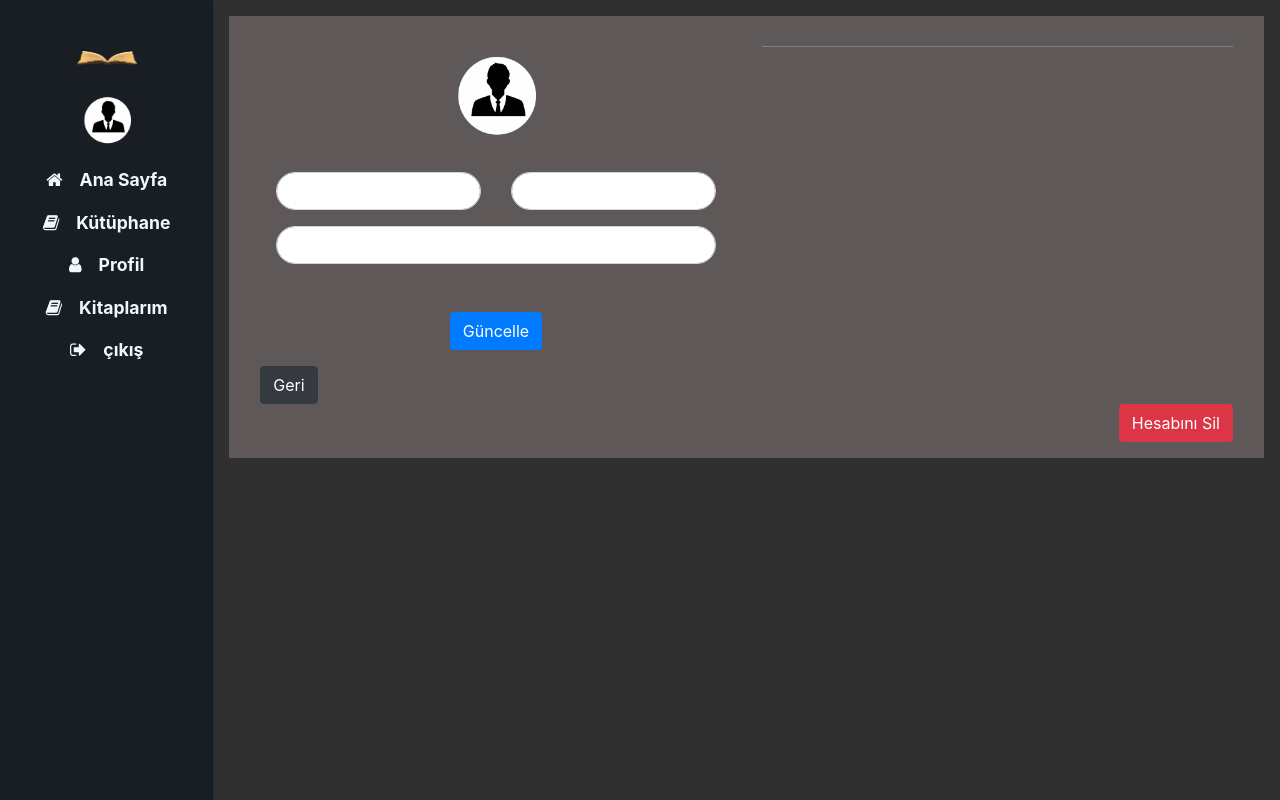
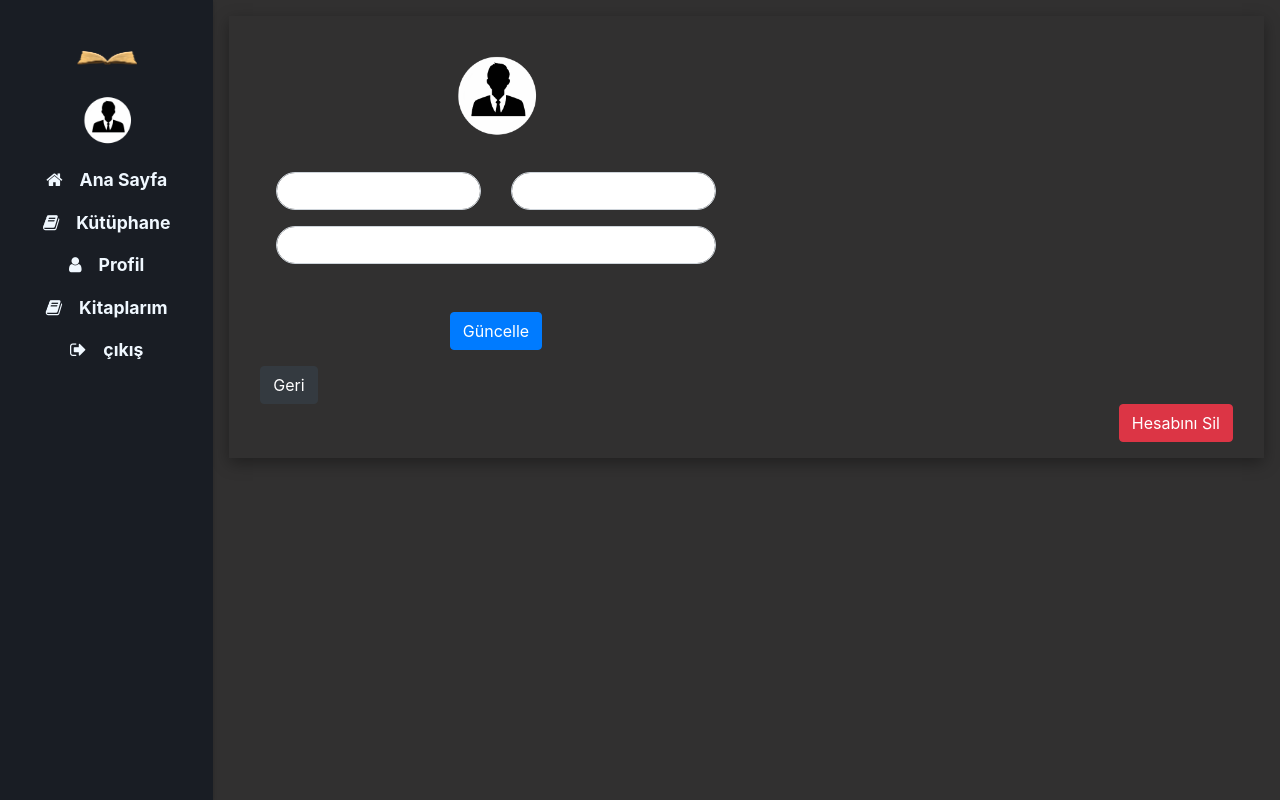
Before and after one commit to muhammedakgun23/kutuphane, a PHP site: template view/profileedit.twig in a window 1280 px wide. Run offline with PHP 8.4, Linux system fonts and the light colour scheme; the template is opened without the code that fills it, so the values that code supplies are empty; some libraries are stand-ins or nearby versions.

Commit message:
fix:desing updates and improvement

```diff
--- a/view/style/style.css
+++ b/view/style/style.css
@@ -317,13 +317,7 @@
 
     .useprofile {
         padding: 1rem;
-        background-color: #5e5858 !important;
-    }
-
-    .useprofile h3 {
-        border-bottom: 1px solid gray;
-        margin-top: 0.5rem;
-        padding: 0.2rem;
+        box-shadow: rgba(0, 0, 0, 0.35) 0px 5px 15px;
     }
 
     .useprofile-form input {
@@ -363,11 +357,13 @@
     }
 
     .search-library {
-        box-shadow: rgba(14, 30, 37, 0.12) 0px 2px 4px 0px, rgba(14, 30, 37, 0.32) 0px 2px 16px 0px;
+
         padding: 1rem 1rem;
         background-color: #333030;
     }
+    .search-box {
 
+    }
     .has-search .form-control {
         padding-left: 2.375rem;
     }
@@ -382,6 +378,12 @@
         text-align: center;
         pointer-events: none;
         color: #aaa;
+    }
+
+    .message-succes-update {
+        border: 4px solid green !important;
+        background-color: rgb(81, 141, 81) !important;
+        color: white !important;
     }
 
     .library-userbook {
```
